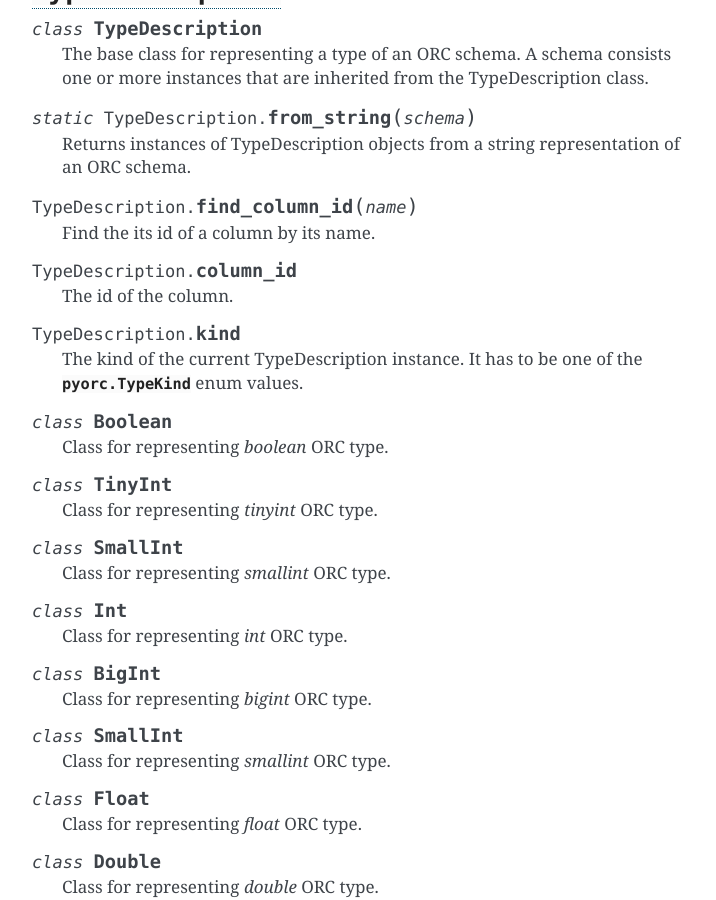
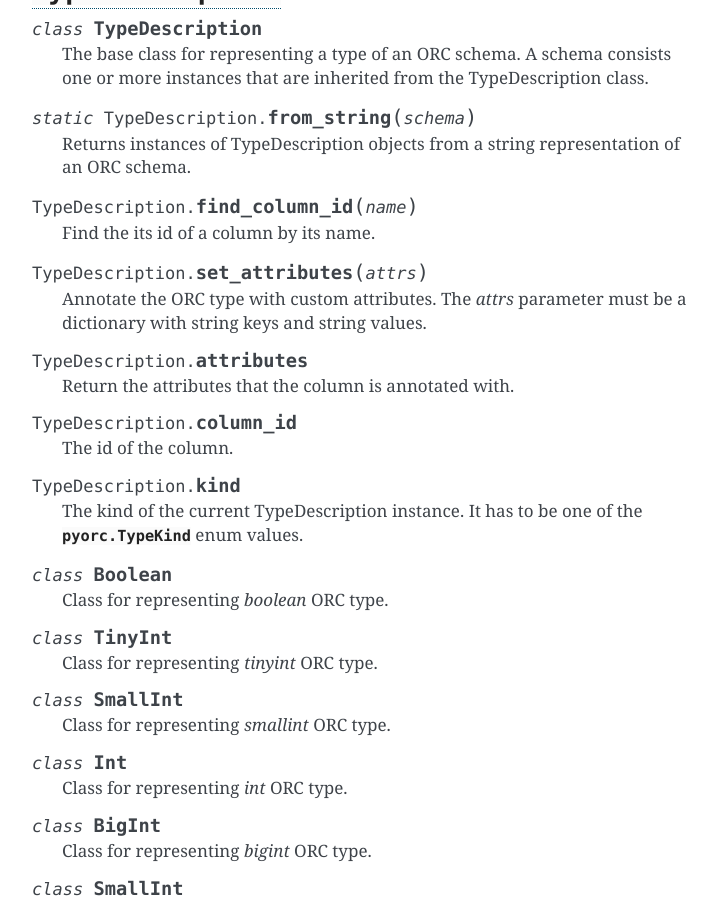
Before and after one commit to noirello/pyorc, a Sphinx documentation site: the page built from docs/api.rst, in a window 1280 px wide and 900 px high, scrolled down 5429 px. Shown: the whole window, without its empty margins (388-1104 px from the left). Built offline with Sphinx 7.4.7, drawn with Linux system fonts in a browser that asks for light colours; the version number is read from the project's files by our own code; some of the changed text lies outside the part shown.

Commit message:
Update docs

```diff
--- a/docs/api.rst
+++ b/docs/api.rst
@@ -301,6 +301,15 @@ API documentation
 
     Find the its id of a column by its name.
 
+.. method:: TypeDescription.set_attributes(attrs)
+
+    Annotate the ORC type with custom attributes. The `attrs` parameter
+    must be a dictionary with string keys and string values.
+
+.. attribute:: TypeDescription.attributes
+
+    Return the attributes that the column is annotated with.
+
 .. attribute:: TypeDescription.column_id
 
     The id of the column.
```
Also changed, not shown: other parts of docs/api.rst (+1 -1 lines).
